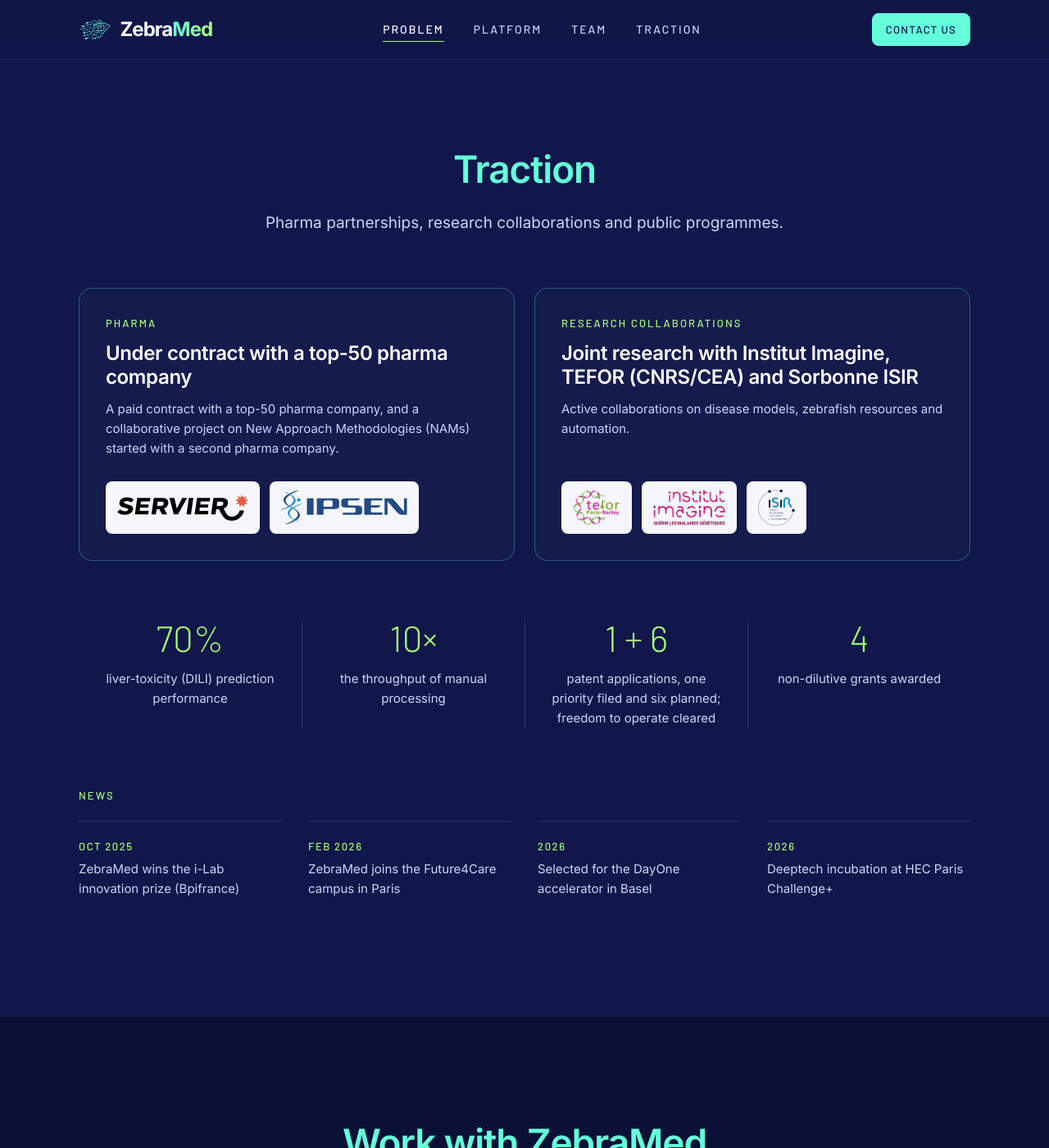
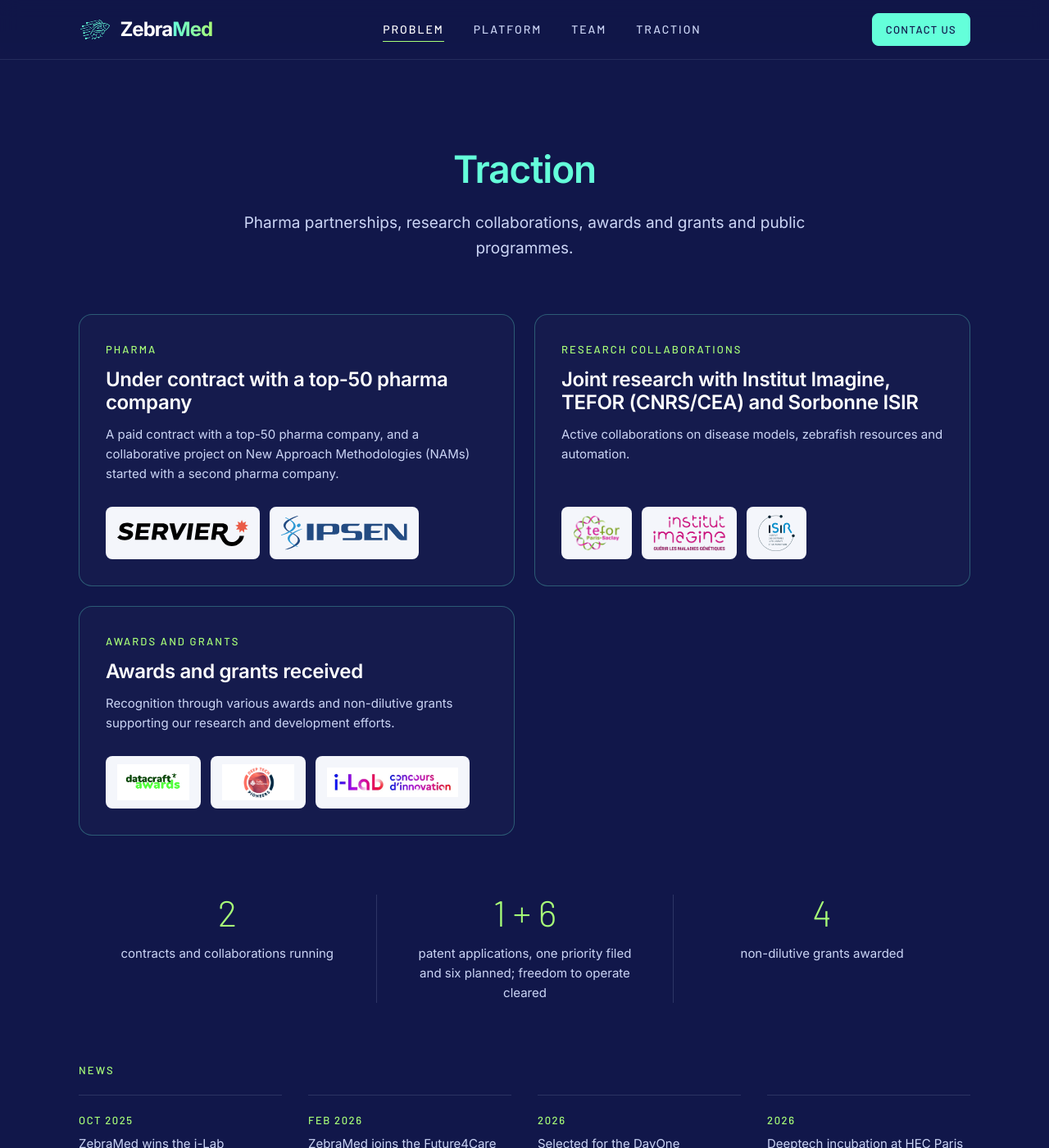
Before and after one commit to zebramed/zebramed.bio, a Jekyll site: the page built from index.html, in a window 1280 px wide and 1400 px high, scrolled down 6078 px. Shown: the whole window at 82% size. Built offline with Jekyll 4.4.1, drawn with Linux system fonts in a browser that asks for light colours; some of the changed text lies outside the part shown.

Commit message:
Content: DILI and throughput measures move to Impact; Traction gains an Awards and grants card

```diff
--- a/_data/impact.yml
+++ b/_data/impact.yml
@@ -12,9 +12,12 @@
 statement: "What a whole-organism loop changes for a programme."
 basis: "Projected from the platform's six-week cycle, against a conventional rodent programme and standard in vitro models."
 measures:
-  - value: "6 weeks"
+  - value: "70%"
     count: ""
-    label: "from candidate to systemic read-out, in place of an 18 to 24 month rodent programme"
+    label: human liver-toxicity (DILI) prediction performance
+  - value: "10×"
+    count: ""
+    label: the throughput of manual processing
   - value: "2×"
     count: ""
     label: "human translational value compared to standard in vitro models"
--- a/_data/traction.yml
+++ b/_data/traction.yml
@@ -30,11 +30,21 @@
         file: imagine_logo.png
       - name: ISIR, Sorbonne Université
         file: isir_logo.png
+  - kicker: Awards and grants
+    lede: awards and grants
+    title: Awards and grants received
+    text: >-
+      Recognition through various awards and non-dilutive grants supporting our research and development efforts.
+    logos:
+      - name: Datacraft Awards
+        file: datacraft_logo.jpg
+      - name: Deeptech Pioneers
+        file: deeptech_pioneers_logo.jpg
+      - name: i-Lab Awards
+        file: logo_ilab.webp
 measures:
-  - value: "70%"
-    label: liver-toxicity (DILI) prediction performance
-  - value: "10×"
-    label: the throughput of manual processing
+  - value: "2"
+    label: contracts and collaborations running
   - value: "1 + 6"
     label: patent applications, one priority filed and six planned; freedom to operate cleared
   - value: "4"
```
Also changed, not shown: assets/images/deeptech_pioneers_logo.jpg (added).
